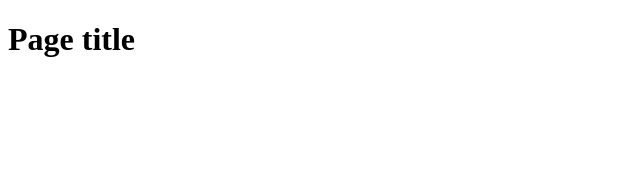
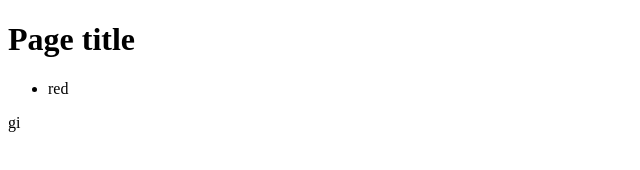
Before and after one commit to qaparttime1nazarivanko/my-project, a plain HTML site: page index.html in a window 1280 px wide. Shown: the full height of the page, 0-640 px from the left. Drawn offline with Linux system fonts and the light colour scheme.

Commit message:
add list of color

```diff
--- a/index.html
+++ b/index.html
@@ -7,5 +7,9 @@
 </head>
 <body>
   <h1>Page title</h1>
+  <ul>
+    <li>red</li>
+  </ul>
+gi
 </body>
 </html>
```
